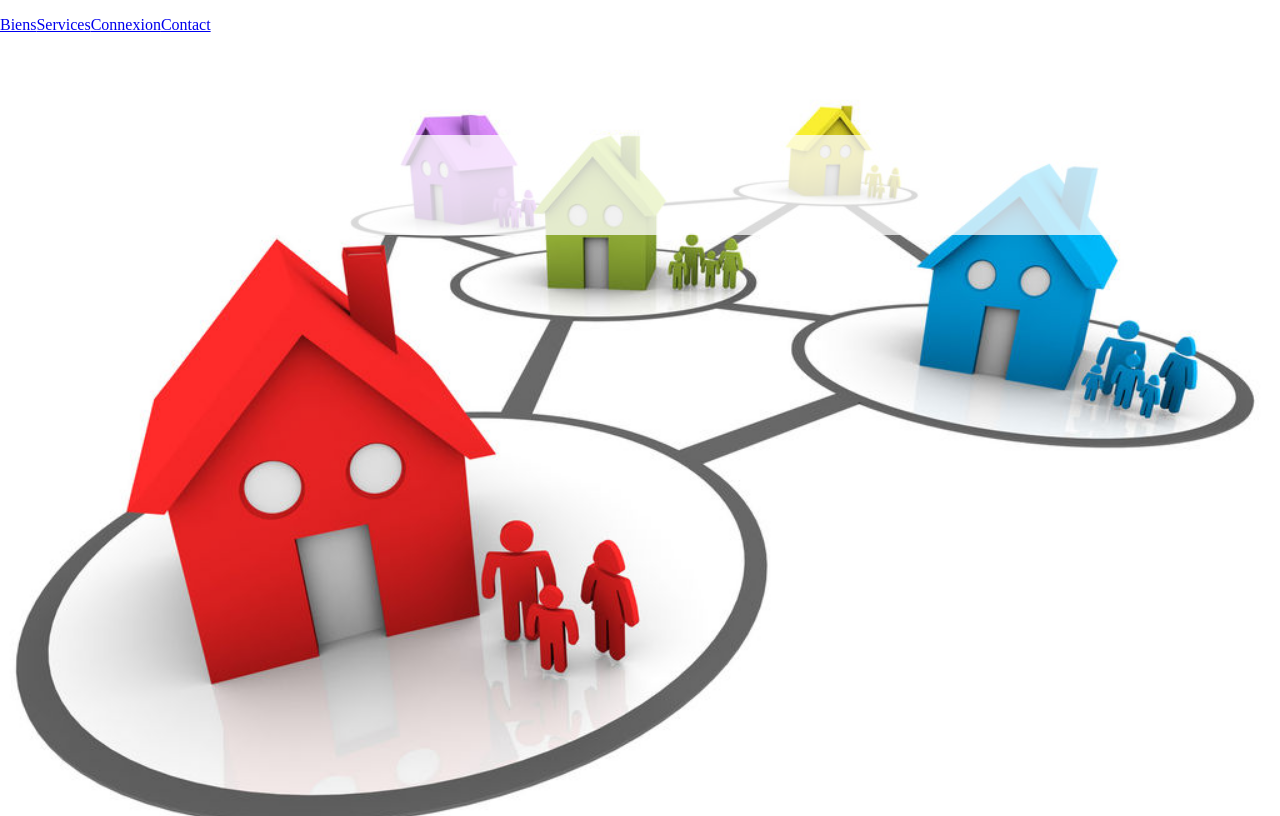
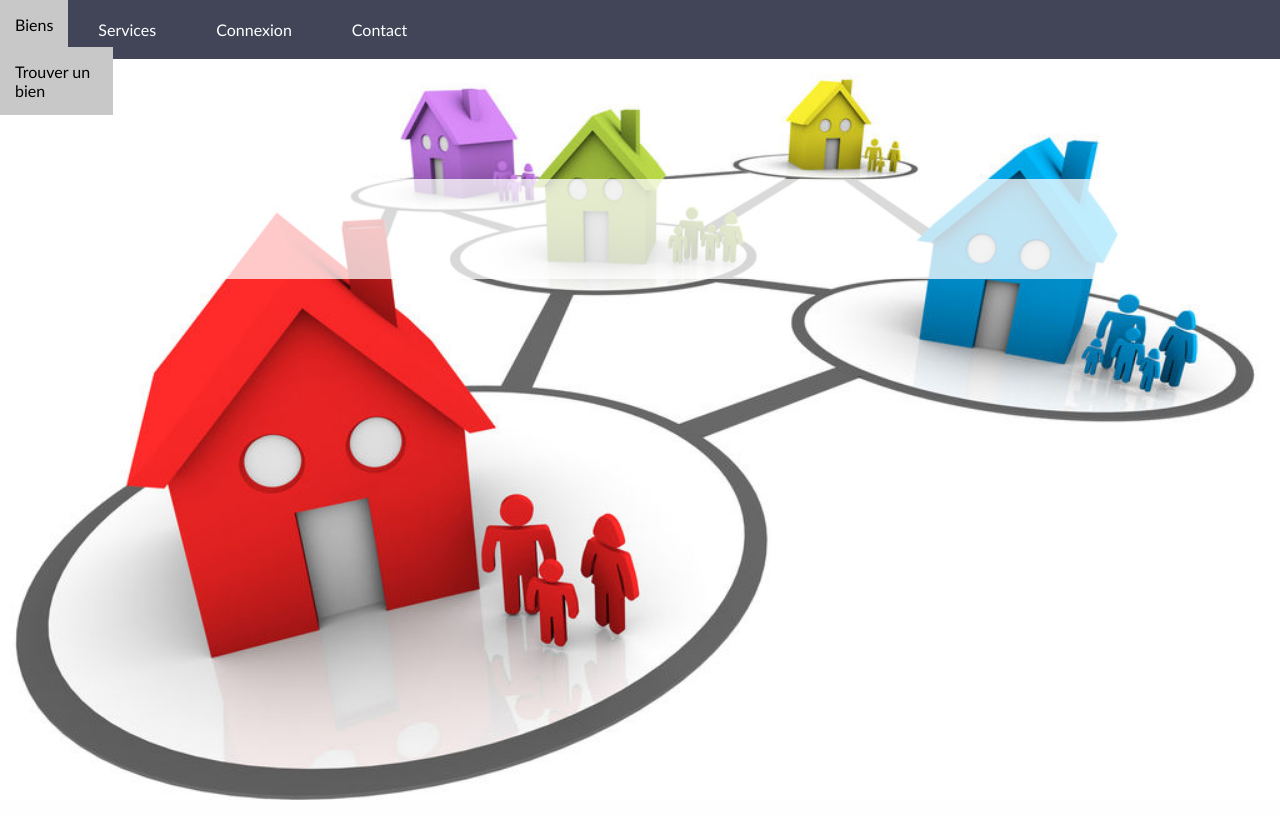
Before and after one commit to AnasChetouan/MonSuperVoisin, a PHP site: page / in a window 1280 px wide. Run offline with PHP 8.4, Linux system fonts and the light colour scheme; data that the repository does not hold is empty.

Commit message:
Add files via upload

```diff
--- a/style/css/style.css
+++ b/style/css/style.css
@@ -19,9 +19,94 @@ nav ul{
   padding:0;
 }
 
+nav > ul{
+  margin: 0px;
+  padding: 0px;
+}
+
+nav > ul::after{
+  content: "";
+  display: block;
+  clear: both;
+}
+
+nav > ul > li{
+  float: left;
+  position: relative;
+}
+
 nav li{
-  position:relative;
-  float:left;
+  list-style-type: none;
+}
+
+nav{
+  width: 100%;
+  background-color: #424558;
+}
+
+nav a{
+  display: inline-block;
+  text-decoration: none;
+}
+
+nav > ul > li > a{
+  padding: 20px 30px;
+  color: #FFF;
+}
+
+.submenu{
+  display: none;
+}
+
+nav li:hover .submenu{
+  display: inline-block;
+  position: absolute;
+  top: 100%;
+  left: 0px;
+  padding: 0px;
+  z-index: 100000;
+}
+
+.submenu li{
+  border-bottom : 1px solid #CCC;
+}
+
+.submenu li a{
+  padding: 15px 30px;
+  font-size: 13px;
+  color:#222538;
+  width: 270px;
+}
+
+.menu-biens:hover{
+
+}
+
+.menu-services:hover{
+
+}
+
+.menu-connexion:hover{
+
+}
+
+.menu-inscription:hover{
+
+}
+
+.menu-biens:hover{
+
+}
+
+.menu-profil:hover{
+
+}
+
+.menu-biens:hover{
+
+}
+
+.menu-contact:hover{
 
 }
 
@@ -112,11 +197,13 @@ margin:0;
 }
 
 body {
-  margin:0;
-background-image: url('../img/voisins.jpg');
+  font-family: 'Source code pro', Calibri, serif;
+  padding: 0px;
+  margin: 0px;
+  background-image: url('../img/voisins.jpg');
   background-position: center center;
-    background-size: cover;
-    background-attachment: fixed;
+  background-size: cover;
+  background-attachment: fixed;
 
 
 }
```
Also changed, not shown: header/header.php (added, +50 -0 lines).
